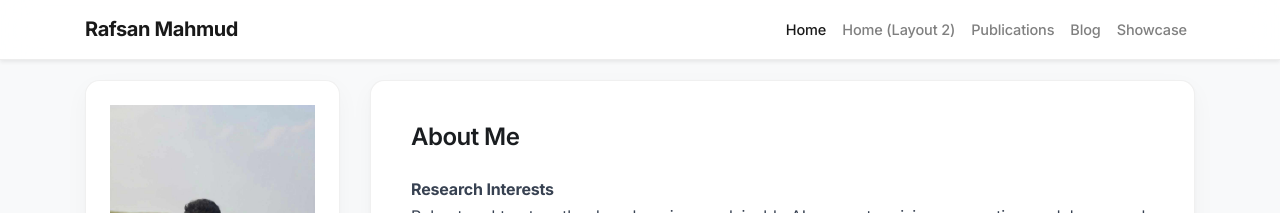
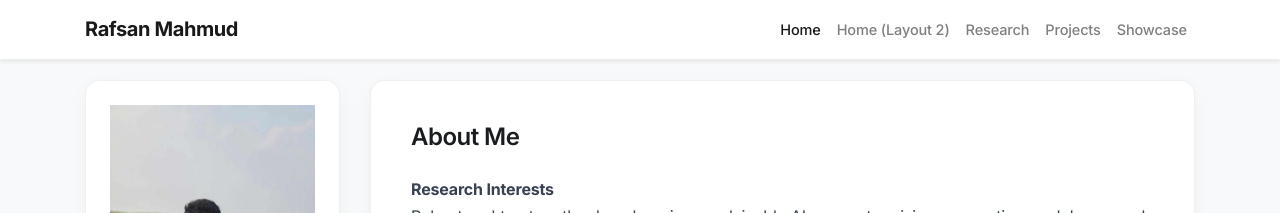
Before and after one commit to RAAFSAAN0/RAAFSAAN0.github.io, a Jekyll site: the page built from index.html, in a window 1280 px wide. Shown: the top 213 px of the page. Built offline with Jekyll 4.4.1, drawn with Linux system fonts in a browser that asks for light colours; nearby versions of some CDN libraries; a style sheet for code colours, icons or effects is not loaded.

Commit message:
Update navigation.yml

```diff
--- a/_data/navigation.yml
+++ b/_data/navigation.yml
@@ -5,9 +5,9 @@ pages:
   url: /
 - name: Home (Layout 2)
   url: /index_layout2
-- name: Publications
+- name: Research
   url: /publications
-- name: Blog
+- name: Projects
   url: /blog
 - name: Showcase
   url: /showcase
```
